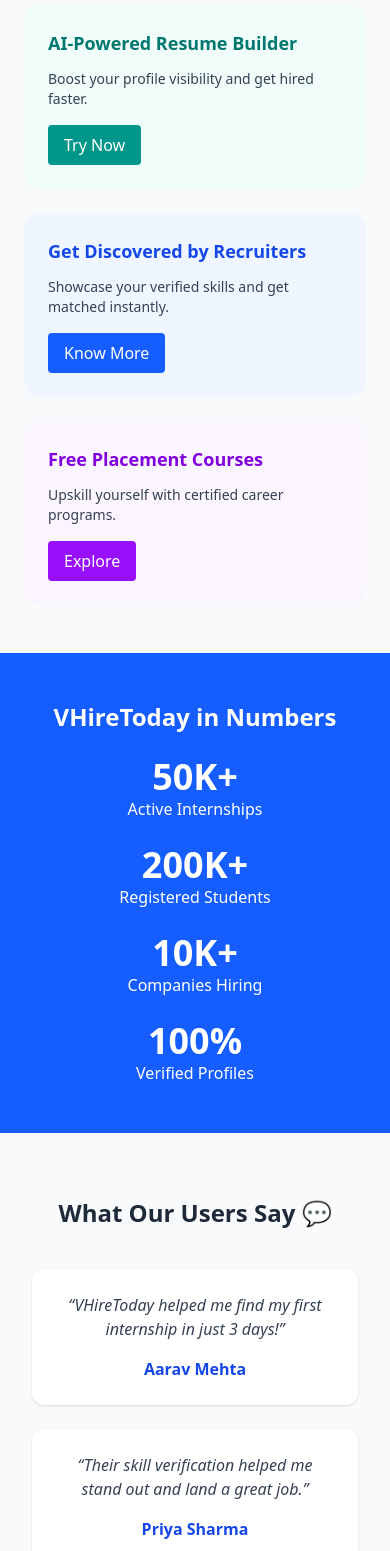
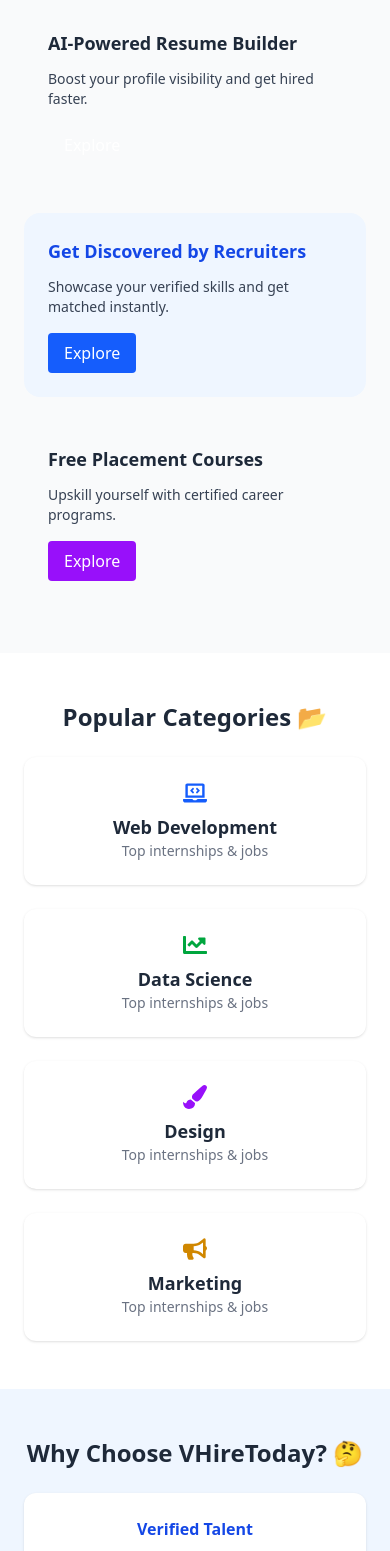
Before and after one commit to Tasneemsd/SkillVerify, a React (Vite) app in the folder client/: page /#/ in a window 390 px wide. Shown: the part 1100-2651 px from the top of the page. Built offline with nearby package versions, Linux system fonts and the light colour scheme.

Commit message:
Home updated 9:31

```diff
--- a/client/src/components/Home.jsx
+++ b/client/src/components/Home.jsx
@@ -1,15 +1,11 @@
 import React, { useState, useEffect } from "react";
-import { FaGoogle, FaEnvelope, FaArrowUp } from "react-icons/fa";
+import { FaGoogle, FaEnvelope, FaArrowUp, FaLaptopCode, FaChartLine, FaPaintBrush, FaBullhorn } from "react-icons/fa";
 
 export default function Home() {
   const [showTopBtn, setShowTopBtn] = useState(false);
 
-  // Show Back to Top button on scroll
   useEffect(() => {
-    const handleScroll = () => {
-      if (window.scrollY > 400) setShowTopBtn(true);
-      else setShowTopBtn(false);
-    };
+    const handleScroll = () => setShowTopBtn(window.scrollY > 400);
     window.addEventListener("scroll", handleScroll);
     return () => window.removeEventListener("scroll", handleScroll);
   }, []);
@@ -25,10 +21,10 @@
           <span className="text-2xl font-bold text-blue-600">VHireToday</span>
         </div>
         <nav className="hidden md:flex space-x-6 text-gray-700 font-medium">
-          <a href="#" className="hover:text-blue-600">Hire</a>
-          <a href="#" className="hover:text-blue-600">Internships</a>
-          <a href="#" className="hover:text-blue-600">Verify Skills</a>
-          <span className="bg-yellow-400 text-sm px-2 py-0.5 rounded-md text-white font-semibold">OFFER</span>
+          <a href="#trending" className="hover:text-blue-600">Trending</a>
+          <a href="#categories" className="hover:text-blue-600">Categories</a>
+          <a href="#why-choose" className="hover:text-blue-600">Why Choose Us</a>
+          <a href="#employers" className="hover:text-blue-600">Employers</a>
         </nav>
         <div className="flex items-center space-x-3">
           <button className="border border-blue-500 text-blue-500 px-4 py-1.5 rounded hover:bg-blue-50">Login</button>
@@ -75,24 +71,58 @@
       </section>
 
       {/* Trending Now */}
-      <section className="py-12 bg-gray-50 px-6 md:px-20">
+      <section id="trending" className="py-12 bg-gray-50 px-6 md:px-20">
         <h2 className="text-2xl font-bold mb-6">Trending Now 🔥</h2>
         <div className="grid md:grid-cols-3 gap-6">
-          <div className="bg-teal-50 p-6 rounded-2xl hover:shadow-lg transition">
-            <h3 className="text-lg font-semibold text-teal-700 mb-3">AI-Powered Resume Builder</h3>
-            <p className="text-gray-700 text-sm mb-4">Boost your profile visibility and get hired faster.</p>
-            <button className="bg-teal-600 text-white px-4 py-2 rounded hover:bg-teal-700">Try Now</button>
+          {[
+            { title: "AI-Powered Resume Builder", desc: "Boost your profile visibility and get hired faster.", color: "teal" },
+            { title: "Get Discovered by Recruiters", desc: "Showcase your verified skills and get matched instantly.", color: "blue" },
+            { title: "Free Placement Courses", desc: "Upskill yourself with certified career programs.", color: "purple" }
+          ].map((t, i) => (
+            <div key={i} className={`bg-${t.color}-50 p-6 rounded-2xl hover:shadow-lg transition`}>
+              <h3 className={`text-lg font-semibold text-${t.color}-700 mb-3`}>{t.title}</h3>
+              <p className="text-gray-700 text-sm mb-4">{t.desc}</p>
+              <button className={`bg-${t.color}-600 text-white px-4 py-2 rounded hover:bg-${t.color}-700`}>Explore</button>
             </div>
-          <div className="bg-blue-50 p-6 rounded-2xl hover:shadow-lg transition">
-            <h3 className="text-lg font-semibold text-blue-700 mb-3">Get Discovered by Recruiters</h3>
-            <p className="text-gray-700 text-sm mb-4">Showcase your verified skills and get matched instantly.</p>
-            <button className="bg-blue-600 text-white px-4 py-2 rounded hover:bg-blue-700">Know More</button>
+          ))}
         </div>
-          <div className="bg-purple-50 p-6 rounded-2xl hover:shadow-lg transition">
-            <h3 className="text-lg font-semibold text-purple-700 mb-3">Free Placement Courses</h3>
-            <p className="text-gray-700 text-sm mb-4">Upskill yourself with certified career programs.</p>
-            <button className="bg-purple-600 text-white px-4 py-2 rounded hover:bg-purple-700">Explore</button>
+      </section>
+
+      {/* Popular Categories */}
+      <section id="categories" className="py-12 px-6 md:px-20 text-center">
+        <h2 className="text-2xl font-bold mb-6">Popular Categories 📂</h2>
+        <div className="grid sm:grid-cols-2 md:grid-cols-4 gap-6">
+          {[
+            { name: "Web Development", icon: <FaLaptopCode className="text-blue-600 text-2xl mb-2" /> },
+            { name: "Data Science", icon: <FaChartLine className="text-green-600 text-2xl mb-2" /> },
+            { name: "Design", icon: <FaPaintBrush className="text-purple-600 text-2xl mb-2" /> },
+            { name: "Marketing", icon: <FaBullhorn className="text-yellow-600 text-2xl mb-2" /> },
+          ].map((cat, i) => (
+            <div key={i} className="bg-white p-6 rounded-xl shadow hover:shadow-lg transition">
+              <div className="flex flex-col items-center justify-center">
+                {cat.icon}
+                <p className="text-lg font-semibold">{cat.name}</p>
+                <p className="text-gray-500 text-sm">Top internships & jobs</p>
               </div>
+            </div>
+          ))}
+        </div>
+      </section>
+
+      {/* Why Choose VHireToday */}
+      <section id="why-choose" className="py-12 bg-blue-50 px-6 md:px-20 text-center">
+        <h2 className="text-2xl font-bold mb-6">Why Choose VHireToday? 🤔</h2>
+        <div className="grid md:grid-cols-3 gap-6">
+          {[
+            { title: "Verified Talent", desc: "Profiles verified to save time for employers." },
+            { title: "AI Matching", desc: "Get matched with the right job opportunities." },
+            { title: "Free Courses", desc: "Upskill yourself to boost employability." }
+          ].map((item, i) => (
+            <div key={i} className="bg-white p-6 rounded-xl shadow hover:shadow-lg transition">
+              <h3 className="font-semibold text-blue-700 mb-2">{item.title}</h3>
+              <p className="text-gray-700 text-sm">{item.desc}</p>
+            </div>
+          ))}
         </div>
       </section>
 
@@ -111,26 +141,28 @@
       <section className="py-16 bg-gray-50 px-8 md:px-20 text-center">
         <h2 className="text-2xl font-bold mb-10">What Our Users Say 💬</h2>
         <div className="grid md:grid-cols-3 gap-6">
-          {[
-            {
-              name: "Aarav Mehta",
-              text: "VHireToday helped me find my first internship in just 3 days!",
-            },
-            {
-              name: "Priya Sharma",
-              text: "Their skill verification helped me stand out and land a great job.",
-            },
-            {
-              name: "Rohit Verma",
-              text: "A seamless platform with trusted employers and real opportunities.",
-            },
-          ].map((t, i) => (
+          {[{name:"Aarav Mehta", text:"VHireToday helped me find my first internship in just 3 days!"},
+            {name:"Priya Sharma", text:"Their skill verification helped me stand out and land a great job."},
+            {name:"Rohit Verma", text:"A seamless platform with trusted employers and real opportunities."}]
+            .map((t, i) => (
               <div key={i} className="bg-white p-6 rounded-xl shadow hover:shadow-lg transition">
                 <p className="text-gray-700 italic mb-4">“{t.text}”</p>
                 <h4 className="font-semibold text-blue-700">{t.name}</h4>
               </div>
             ))}
         </div>
+      </section>
+
+      {/* Employers Section */}
+      <section id="employers" className="py-12 px-6 md:px-20 text-center">
+        <h2 className="text-2xl font-bold mb-6">Top Employers 💼</h2>
+        <div className="flex justify-center flex-wrap gap-6">
+          <img src="https://upload.wikimedia.org/wikipedia/commons/5/53/Paytm_logo.png" className="h-6" />
+          <img src="https://upload.wikimedia.org/wikipedia/commons/0/02/Nestle_textlogo_blue.svg" className="h-6" />
+          <img src="https://upload.wikimedia.org/wikipedia/commons/1/1a/HCL_Technologies_Logo.svg" className="h-6" />
+          <img src="https://upload.wikimedia.org/wikipedia/commons/2/24/BookMyShow_logo.svg" className="h-6" />
+        </div>
+        <button className="mt-6 bg-blue-600 text-white px-6 py-2 rounded hover:bg-blue-700">Hire Talent</button>
       </section>
 
       {/* Newsletter Signup */}
@@ -182,7 +214,7 @@
         <p className="text-center text-xs text-gray-500 mt-8">© 2025 VHireToday. All rights reserved.</p>
       </footer>
 
-      {/* Floating Back to Top Button */}
+      {/* Scroll Up Button */}
       {showTopBtn && (
         <button
           onClick={scrollToTop}
```
Lines whose indentation alone changed are shown as unchanged.
